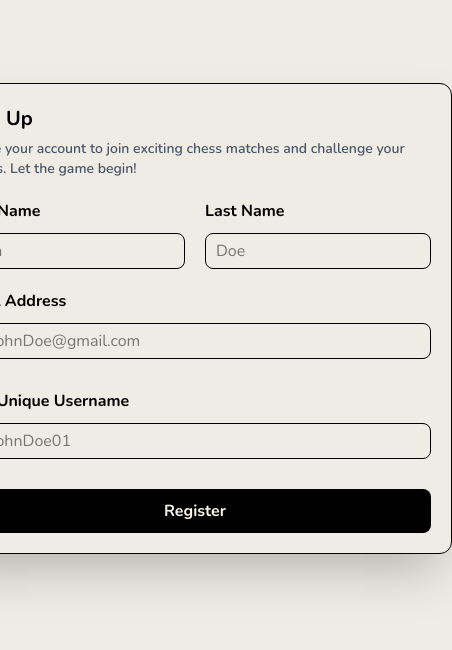
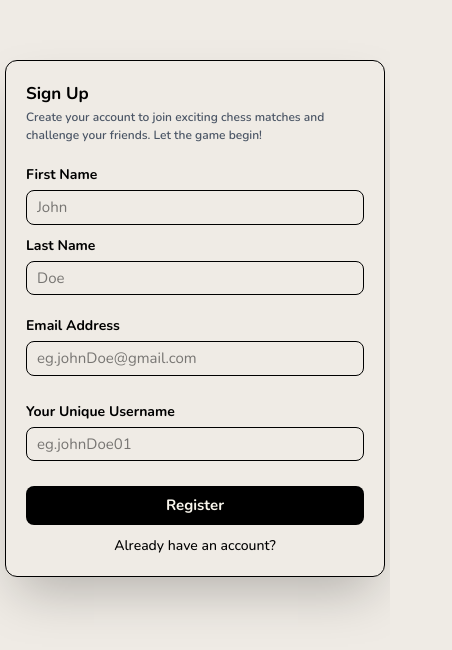
Before and after one commit to anurag9601/chess, a Next.js app: page /auth/signup in a window 390 px wide. Shown: the part 104-754 px from the top of the page, 452 px wide, since content can reach past the window. Built offline with nearby package versions, Linux system fonts and the light colour scheme.

Commit message:
created UI of auth pages

```diff
--- a/src/app/(frontend)/auth/signin/page.tsx
+++ b/src/app/(frontend)/auth/signin/page.tsx
@@ -1,9 +1,46 @@
-import React from 'react'
+"use client";
+
+import Link from "next/link";
+import { useRouter } from "next/navigation";
+import React from "react";
 
 const page = () => {
+
   return (
-    <div>page</div>
-  )
-}
+    <div className="min-h-dvh min-w-dvw flex items-center justify-center">
+      <div className="max-w-[550px] min-h-fit flex flex-col items-center justify-center border-[1px] rounded-xl mx-[5px] sm:mx-[20px] my-[5px] sm:my-[20px] px-[20px] py-[20px] shadow-2xl">
+        <form className="flex flex-col items-center justify-center gap-[20px]">
+          <div className="flex flex-col gap-[2px] sm:gap-[5px]">
+            <label className="text-black font-[700] text-[17px] sm:text-[20px]">
+              Welcome Back
+            </label>
+            <p className="text-gray-600 text-[12px] sm:text-sm font-[600]">
+              Sign in to continue your chess journey challenge your friends,
+              face new opponents, and improve your strategy with every move.
+            </p>
+          </div>
 
-export default page
+          <div className="flex flex-col gap-[5px] sm:gap-[10px] w-full">
+            <label className="text-black font-[700] text-[14px] sm:text-[16px]">
+              Email Address or Username
+            </label>
+            <input
+              type="text"
+              placeholder="e.g. johndoe@gmail.com or john_doe01"
+              className="border-[1px] px-[10px] py-[5px] rounded-lg text-[15px]"
+            />
+            <p></p>
+          </div>
+
+          <button className="w-full py-[8px] sm:py-[10px] bg-black text-[#f9f6ed] font-[700] rounded-lg cursor-pointer hover:bg-neutral-600 duration-300 text-[15px] sm:text-[16px]">
+            Continue
+          </button>
+
+          <Link href='/auth/signup' className="mt-[-10px] text-[14px] font-[500] cursor-pointer hover:underline">Don't have an account?</Link>
+        </form>
+      </div>
+    </div>
+  );
+};
+
+export default page;
--- a/src/app/(frontend)/auth/signup/page.tsx
+++ b/src/app/(frontend)/auth/signup/page.tsx
@@ -1,58 +1,80 @@
+"use client";
+
+import Link from "next/link";
 import React from "react";
 
 const page = () => {
   return (
-    <div className="min-h-screen min-w-screen flex items-center justify-center">
-      <div className="max-w-[550px] min-h-fit flex flex-col items-center justify-center border-[1px] rounded-xl mx-[20px] my-[20px] px-[20px] py-[20px] shadow-2xl">
+    <div className="min-h-dvh min-w-dvw flex items-center justify-center">
+      <div className="max-w-[550px] min-h-fit flex flex-col items-center justify-center border-[1px] rounded-xl mx-[5px] sm:mx-[20px] my-[5px] sm:my-[20px] px-[20px] py-[20px] shadow-2xl">
         <form className="flex flex-col items-center justify-center gap-[20px]">
-          <div className="flex flex-col gap-[5px]">
-            <label className="text-black font-[700] text-[20px]">Sign Up</label>
-            <p className="text-gray-600 text-sm font-[600]">
+          <div className="flex flex-col gap-[2px] sm:gap-[5px]">
+            <label className="text-black font-[700] text-[17px] sm:text-[20px]">
+              Sign Up
+            </label>
+            <p className="text-gray-600 text-[12px] sm:text-sm font-[600]">
               Create your account to join exciting chess matches and challenge
               your friends. Let the game begin!
             </p>
           </div>
 
-          <div className="flex items-center justify-between gap-[20px] w-full">
-            <div className="flex flex-col gap-[10px] w-full">
-              <label className="text-black font-[700]">First Name</label>
+          <div className="flex items-center justify-between gap-[10px] sm:gap-[20px] w-full flex-col sm:flex-row">
+            <div className="flex flex-col gap-[5px] sm:gap-[10px] w-full">
+              <label className="text-black font-[700] text-[14px] sm:text-[16px]">
+                First Name
+              </label>
               <input
                 type="text"
                 placeholder="John"
-                className="border-[1px] px-[10px] py-[5px] rounded-lg"
+                className="border-[1px] px-[10px] py-[5px] rounded-lg text-[15px]"
               />
             </div>
-            <div className="flex flex-col gap-[10px] w-full">
-              <label className="text-black font-[700]">Last Name</label>
+            <div className="flex flex-col gap-[5px] sm:gap-[10px] w-full">
+              <label className="text-black font-[700] text-[14px] sm:text-[16px]">
+                Last Name
+              </label>
               <input
                 type="text"
                 placeholder="Doe"
-                className="border-[1px] px-[10px] py-[5px] rounded-lg"
+                className="border-[1px] px-[10px] py-[5px] rounded-lg text-[15px]"
               />
             </div>
           </div>
 
-          <div className="flex flex-col gap-[10px] w-full">
-            <label className="text-black font-[700]">Email Address</label>
+          <div className="flex flex-col gap-[5px] sm:gap-[10px] w-full">
+            <label className="text-black font-[700] text-[14px] sm:text-[16px]">
+              Email Address
+            </label>
             <input
               type="email"
               placeholder="eg.johnDoe@gmail.com"
-              className="border-[1px] px-[10px] py-[5px] rounded-lg"
+              className="border-[1px] px-[10px] py-[5px] rounded-lg text-[15px]"
             />
             <p></p>
           </div>
 
-          <div className="flex flex-col gap-[10px] w-full">
-            <label className="text-black font-[700]">Your Unique Username</label>
+          <div className="flex flex-col gap-[5px] sm:gap-[10px] w-full">
+            <label className="text-black font-[700] text-[14px] sm:text-[16px]">
+              Your Unique Username
+            </label>
             <input
               type="text"
               placeholder="eg.johnDoe01"
-              className="border-[1px] px-[10px] py-[5px] rounded-lg"
+              className="border-[1px] px-[10px] py-[5px] rounded-lg text-[15px]"
             />
             <p></p>
           </div>
 
-          <button className="w-full py-[10px] bg-black text-[#f9f6ed] font-[700] rounded-lg cursor-pointer hover:bg-neutral-600 duration-300">Register</button>
+          <button className="w-full py-[8px] sm:py-[10px] bg-black text-[#f9f6ed] font-[700] rounded-lg cursor-pointer hover:bg-neutral-600 duration-300 text-[15px] sm:text-[16px]">
+            Register
+          </button>
+
+          <Link
+            href="/auth/signin"
+            className="mt-[-10px] text-[14px] font-[500] cursor-pointer hover:underline"
+          >
+            Already have an account?
+          </Link>
         </form>
       </div>
     </div>
```
